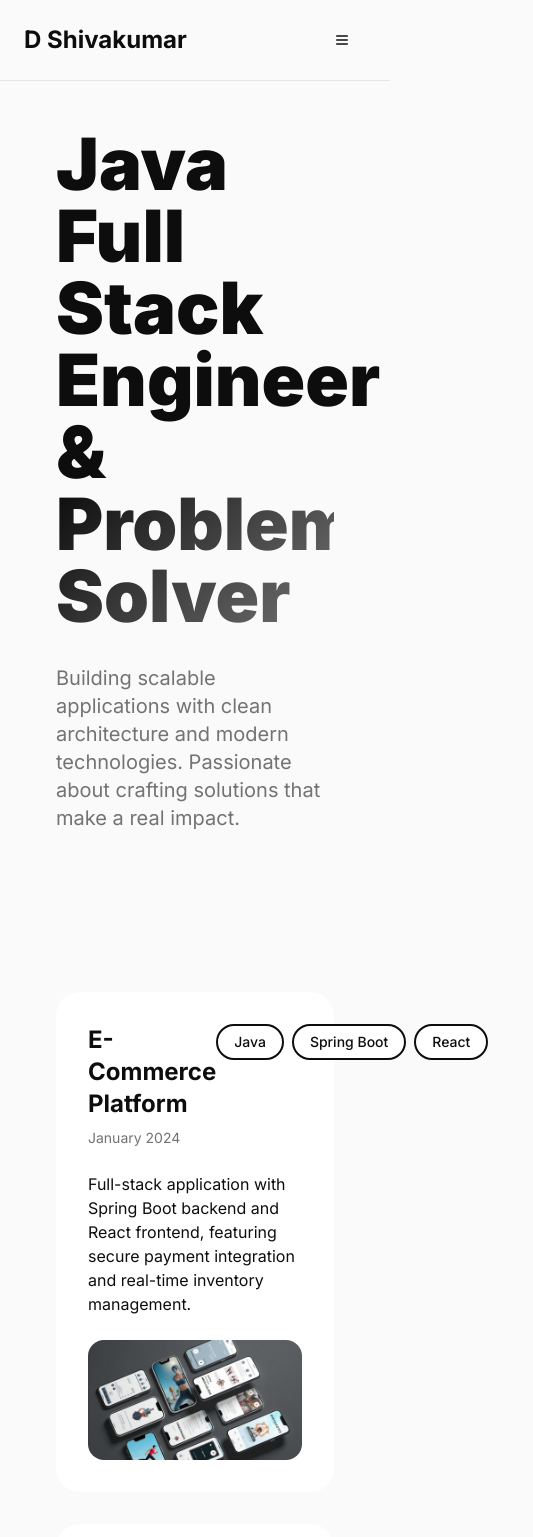
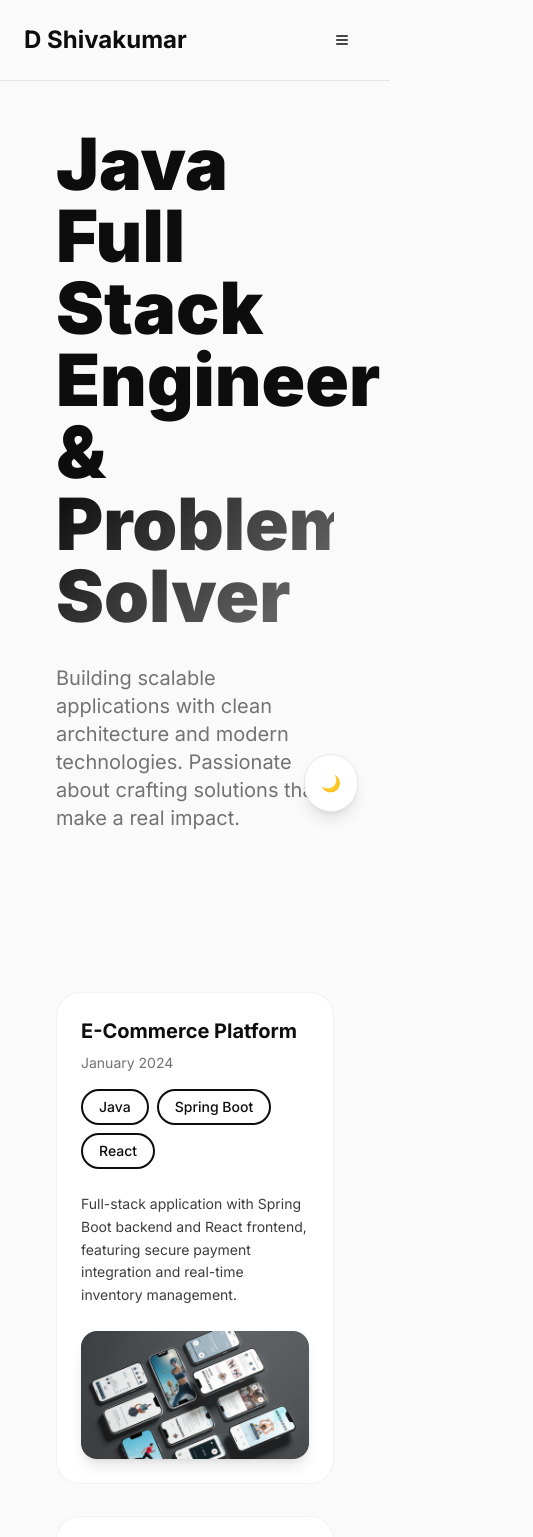
Before and after one commit to shiva150kidgmailcom/Portfolio, a React (Vite) app: page / in a window 390 px wide. Shown: the top 1537 px of the page, 533 px wide, since content can reach past the window. Built offline with nearby package versions, Linux system fonts and the light colour scheme; the HTML template or start-up script is replaced by a standard one.

Commit message:
Refactor: Improve card design and mobile compatibility

```diff
--- a/src/components/Header.tsx
+++ b/src/components/Header.tsx
@@ -21,21 +21,21 @@ const Header = () => {
                 <Menu className="w-5 h-5" />
               </Button>
             </SheetTrigger>
-            <SheetContent>
-              <nav className="flex flex-col gap-6 mt-8">
-                <a href="#home" className="text-2xl font-medium hover:text-primary transition-colors">
+            <SheetContent side="top" className="h-full flex items-center justify-center">
+              <nav className="flex flex-col gap-8 items-center">
+                <a href="#home" className="text-3xl md:text-4xl font-medium hover:text-primary transition-all hover:scale-110 duration-300">
                   Home
                 </a>
-                <a href="#projects" className="text-2xl font-medium hover:text-primary transition-colors">
+                <a href="#projects" className="text-3xl md:text-4xl font-medium hover:text-primary transition-all hover:scale-110 duration-300">
                   Projects
                 </a>
-                <a href="#skills" className="text-2xl font-medium hover:text-primary transition-colors">
+                <a href="#skills" className="text-3xl md:text-4xl font-medium hover:text-primary transition-all hover:scale-110 duration-300">
                   Technical Skills
                 </a>
-                <a href="#about" className="text-2xl font-medium hover:text-primary transition-colors">
+                <a href="#about" className="text-3xl md:text-4xl font-medium hover:text-primary transition-all hover:scale-110 duration-300">
                   About Me
                 </a>
-                <a href="#contact" className="text-2xl font-medium hover:text-primary transition-colors">
+                <a href="#contact" className="text-3xl md:text-4xl font-medium hover:text-primary transition-all hover:scale-110 duration-300">
                   Get in Touch
                 </a>
               </nav>
--- a/src/components/ProjectCard.tsx
+++ b/src/components/ProjectCard.tsx
@@ -12,35 +12,36 @@ interface ProjectCardProps {
 const ProjectCard = ({ title, date, description, tags, imageSrc, delay = 0 }: ProjectCardProps) => {
   return (
     <div
-      className="bg-card rounded-3xl p-8 hover:shadow-2xl transition-all duration-500 group animate-fade-up"
+      className="bg-card rounded-3xl p-6 md:p-8 hover:shadow-[0_20px_60px_-15px_rgba(0,0,0,0.3)] dark:hover:shadow-[0_20px_60px_-15px_rgba(255,255,255,0.1)] transition-all duration-500 group animate-fade-up border border-border/50 hover:border-primary/20"
       style={{ animationDelay: `${delay}s` }}
     >
-      <div className="flex items-start justify-between mb-6">
-        <div>
-          <h3 className="text-2xl font-bold mb-2 group-hover:translate-x-2 transition-transform duration-300">
+      <div className="flex flex-col sm:flex-row sm:items-start sm:justify-between gap-4 mb-6">
+        <div className="flex-1">
+          <h3 className="text-xl md:text-2xl font-bold mb-2 group-hover:translate-x-1 transition-transform duration-300">
             {title}
           </h3>
           <p className="text-muted-foreground text-sm">{date}</p>
         </div>
-        <div className="flex gap-2">
+        <div className="flex flex-wrap gap-2">
           {tags.map((tag) => (
-            <Button key={tag} variant="pill" size="sm">
+            <Button key={tag} variant="pill" size="sm" className="hover:scale-105 transition-transform">
               {tag}
             </Button>
           ))}
         </div>
       </div>
 
-      <p className="text-foreground mb-6 group-hover:text-foreground/80 transition-colors">
+      <p className="text-foreground/80 mb-6 text-sm md:text-base leading-relaxed">
         {description}
       </p>
 
-      <div className="relative overflow-hidden rounded-2xl bg-secondary aspect-video">
+      <div className="relative overflow-hidden rounded-2xl bg-secondary/50 aspect-video shadow-lg group-hover:shadow-xl transition-shadow">
         <img
           src={imageSrc}
           alt={title}
-          className="w-full h-full object-cover group-hover:scale-105 transition-transform duration-500"
+          className="w-full h-full object-cover group-hover:scale-110 transition-transform duration-700"
         />
+        <div className="absolute inset-0 bg-gradient-to-t from-background/60 to-transparent opacity-0 group-hover:opacity-100 transition-opacity duration-500" />
       </div>
     </div>
   );
--- a/src/components/Skills.tsx
+++ b/src/components/Skills.tsx
@@ -19,26 +19,27 @@ const Skills = () => {
   ];
 
   return (
-    <section id="skills" className="py-32 px-6 bg-secondary/30">
+    <section id="skills" className="py-20 md:py-32 px-6 bg-secondary/30">
       <div className="container mx-auto max-w-6xl">
         <div className="animate-fade-up">
-          <h2 className="text-5xl md:text-6xl font-bold mb-16 text-center">
+          <h2 className="text-4xl md:text-5xl lg:text-6xl font-bold mb-12 md:mb-16 text-center">
             Technical <span className="gradient-text">Skills</span>
           </h2>
 
-          <div className="grid grid-cols-1 md:grid-cols-2 gap-8">
+          <div className="grid grid-cols-1 md:grid-cols-2 gap-6 md:gap-8">
             {skillCategories.map((category, index) => (
               <div
                 key={category.title}
-                className="bg-card rounded-3xl p-8 animate-fade-up"
+                className="bg-card rounded-3xl p-6 md:p-8 animate-fade-up border border-border/50 hover:border-primary/20 hover:shadow-[0_20px_60px_-15px_rgba(0,0,0,0.3)] dark:hover:shadow-[0_20px_60px_-15px_rgba(255,255,255,0.1)] transition-all duration-500"
                 style={{ animationDelay: `${index * 0.1}s` }}
               >
-                <h3 className="text-2xl font-bold mb-6">{category.title}</h3>
-                <div className="flex flex-wrap gap-3">
-                  {category.skills.map((skill) => (
+                <h3 className="text-xl md:text-2xl font-bold mb-6">{category.title}</h3>
+                <div className="flex flex-wrap gap-2 md:gap-3">
+                  {category.skills.map((skill, skillIndex) => (
                     <span
                       key={skill}
-                      className="px-4 py-2 bg-secondary rounded-full text-sm font-medium hover:scale-105 transition-transform"
+                      className="px-3 md:px-4 py-2 bg-secondary/80 dark:bg-secondary rounded-full text-xs md:text-sm font-medium hover:scale-105 hover:bg-primary/10 transition-all duration-300 animate-fade-in"
+                      style={{ animationDelay: `${index * 0.1 + skillIndex * 0.05}s` }}
                     >
                       {skill}
                     </span>
--- a/src/pages/Index.tsx
+++ b/src/pages/Index.tsx
@@ -1,3 +1,4 @@
+import { useEffect, useState } from "react";
 import Header from "@/components/Header";
 import Hero from "@/components/Hero";
 import Projects from "@/components/Projects";
@@ -7,8 +8,27 @@ import Contact from "@/components/Contact";
 import Footer from "@/components/Footer";
 
 const Index = () => {
+  const [theme, setTheme] = useState<"light" | "dark">("light");
+
+  useEffect(() => {
+    // Check for saved theme preference or default to light mode
+    const savedTheme = localStorage.getItem("theme") as "light" | "dark" | null;
+    const prefersDark = window.matchMedia("(prefers-color-scheme: dark)").matches;
+
+    const initialTheme = savedTheme || (prefersDark ? "dark" : "light");
+    setTheme(initialTheme);
+    document.documentElement.classList.toggle("dark", initialTheme === "dark");
+  }, []);
+
+  const toggleTheme = () => {
+    const newTheme = theme === "light" ? "dark" : "light";
+    setTheme(newTheme);
+    localStorage.setItem("theme", newTheme);
+    document.documentElement.classList.toggle("dark", newTheme === "dark");
+  };
+
   return (
-    <div className="min-h-screen bg-background">
+    <div className="min-h-screen bg-background transition-colors duration-300">
       <Header />
       <main>
         <Hero />
@@ -18,6 +38,13 @@ const Index = () => {
         <Contact />
       </main>
       <Footer />
+      <button
+        onClick={toggleTheme}
+        className="fixed bottom-8 right-8 p-4 bg-card border border-border rounded-full shadow-lg hover:shadow-xl transition-all duration-300 hover:scale-110 z-50"
+        aria-label="Toggle theme"
+      >
+        {theme === "light" ? "🌙" : "☀️"}
+      </button>
     </div>
   );
 };
```
